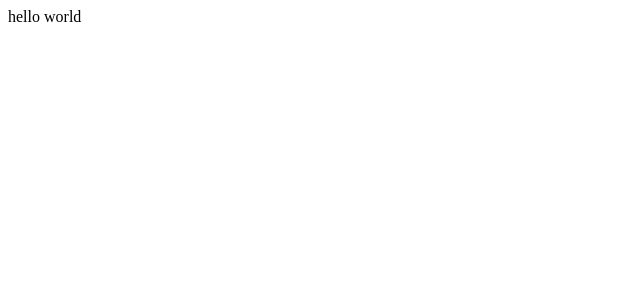
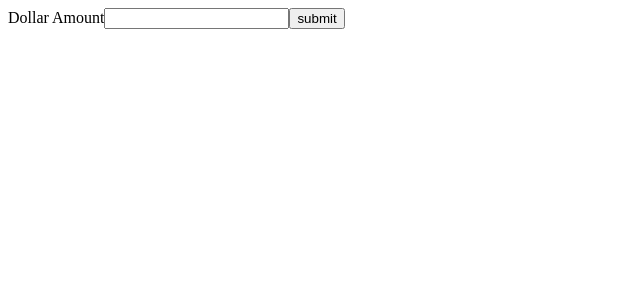
Before and after one commit to HTMLGhozt/coin-machine, a React app in the folder packages/client/: page / in a window 1280 px wide. Shown: the top 300 px of the page, without its empty margins (0-640 px from the left). Built offline with nearby package versions, Linux system fonts and the light colour scheme; the HTML template or start-up script is replaced by a standard one.

Commit message:
Basic coin form UI
- brought in react-hook-form for better handled forms
- Started thoughts about abstracting helpers

```diff
--- a/packages/client/src/App.tsx
+++ b/packages/client/src/App.tsx
@@ -1,5 +1,6 @@
 import React from 'react';
+import CoinForm from './components/CoinForm';
 
 export default function App() {
-	return <div>hello world</div>;
+	return <CoinForm />;
 }
--- a/packages/client/src/components/CoinForm.tsx
+++ b/packages/client/src/components/CoinForm.tsx
@@ -1,5 +1,33 @@
 import React from 'react';
+import { useForm } from 'react-hook-form';
+import getError from './utils/getError';
 
 export default function CoinForm() {
-	return <></>;
+	const { register, handleSubmit, errors } = useForm();
+	const errorMessage = getError({ name: 'currency', errors });
+
+	return (
+		<form onSubmit={handleSubmit(() => {})}>
+			<label htmlFor="currency">Dollar Amount</label>
+			<input
+				id="currency"
+				ref={register({
+					required: true,
+					// TODO::073020 Is pattern matching required for input?
+					pattern: {
+						value: /(?=.*\d)^\$?(([1-9]\d{0,2}(,\d{3})*)|0)?(\.\d{1,2})?$/,
+						message:
+							'The input must be formatted like a currency (ex $100.00 or 100 or 1000)',
+					},
+				})}
+				autoComplete="transaction-amount"
+				inputMode="numeric"
+				name="currency"
+			/>
+			{errorMessage ? (
+				<p className="mt-2 text-sm text-red-600">{errorMessage}</p>
+			) : null}
+			<button type="submit">submit</button>
+		</form>
+	);
 }
--- /dev/null
+++ b/packages/client/src/components/utils/getError.ts
@@ -0,0 +1,27 @@
+import { FieldError } from 'react-hook-form';
+
+function getErrorMessage(error: FieldError | undefined, name: string) {
+    if (!error) {
+        return undefined;
+    }
+
+    if (error.message) {
+        return error.message;
+    }
+
+    if (error.type === 'required') {
+        return `${name} field is required.`;
+    }
+
+    return `${name} field contains an error`;
+}
+
+export default function getError({
+    name,
+    errors,
+}: {
+    name: string;
+    errors?: Record<string, FieldError>;
+}) {
+    return getErrorMessage(errors?.[name ?? ''], name);
+}
--- a/packages/client/src/index.tsx
+++ b/packages/client/src/index.tsx
@@ -6,6 +6,8 @@ const element = document.createElement('div');
 document.body.appendChild(element);
 
 render(
+	// React.StrictMode causes double renders in development
+	// https://mariosfakiolas.com/blog/my-react-components-render-twice-and-drive-me-crazy/
 	<React.StrictMode>
 		<App />
 	</React.StrictMode>,
```
Also changed, not shown: packages/client/package.json (+5 -4 lines), 2 other files (tests, documents, lock files or other folders).
